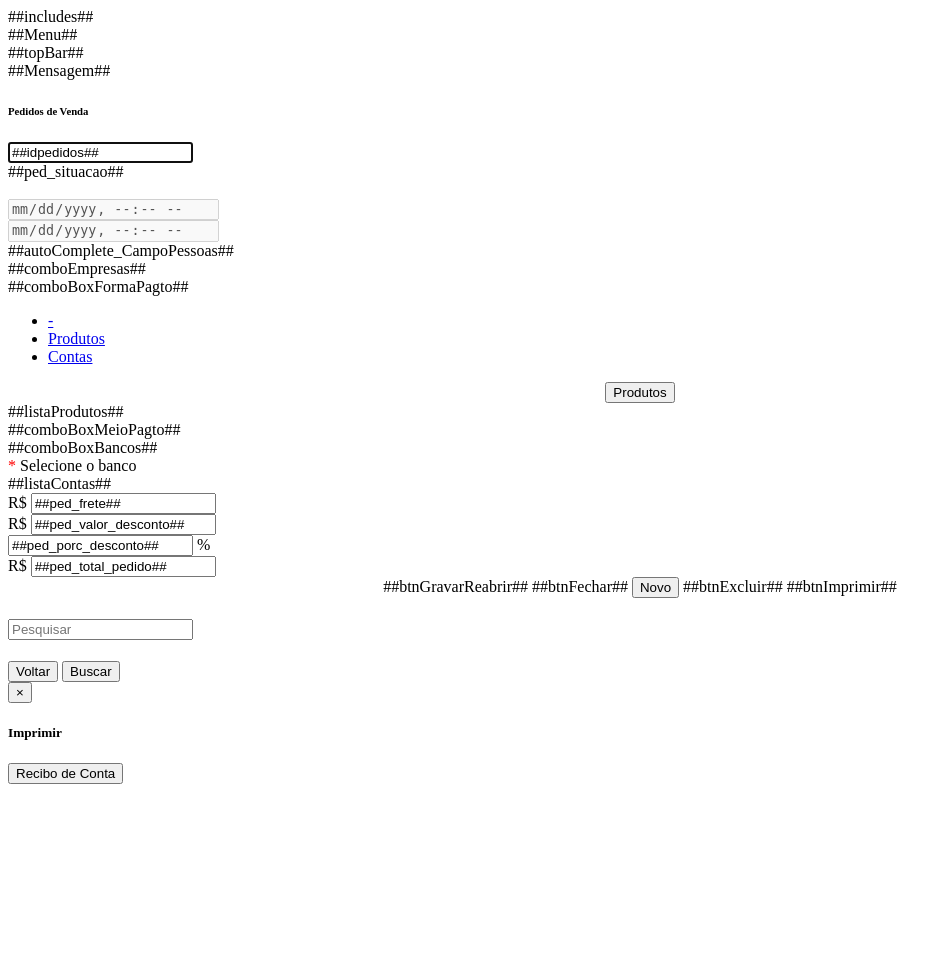
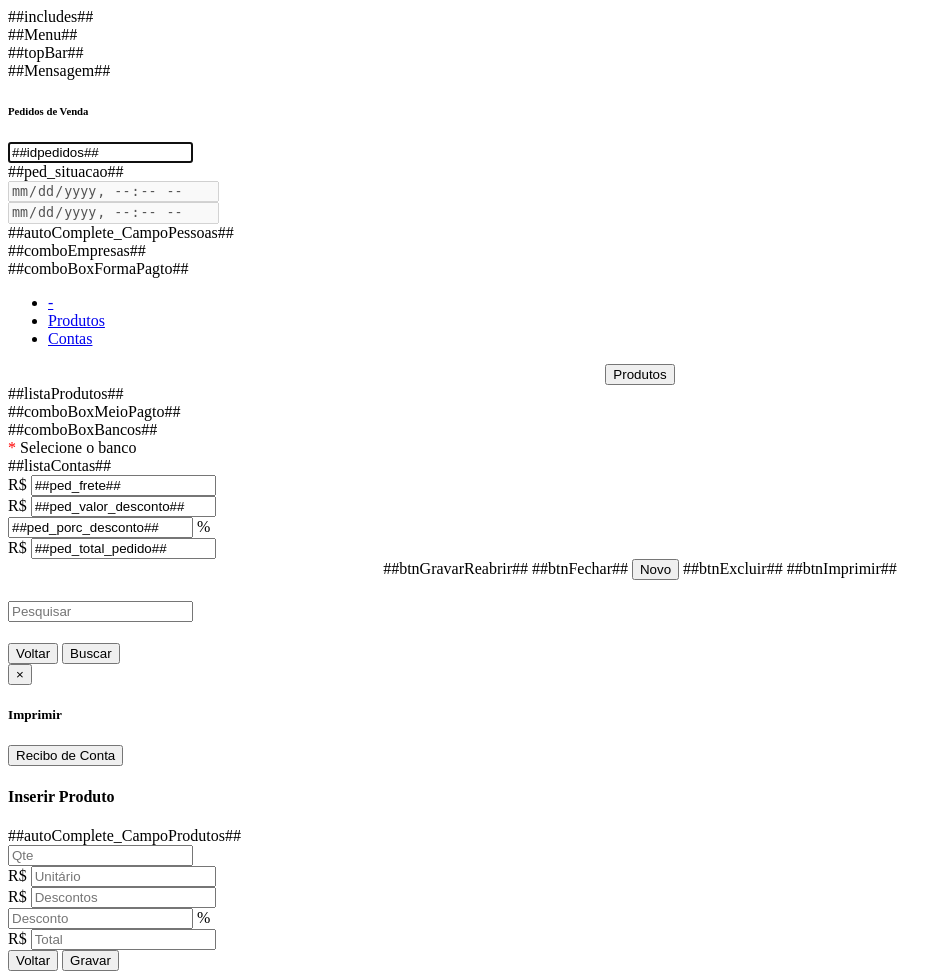
Before and after one commit to ViniciusFFernandes/Sistema_Gerenciamento, a PHP site: page /_Lancamentos/_HTML/pedidos_edita.html in a window 1280 px wide. Shown: the whole page, without its empty margins (0-952 px from the left). Before the commit the page ends 784 px from the top, so only its background shows below. Run offline with PHP 8.4, Linux system fonts and the light colour scheme.

Commit message:
Pedidos, criação do programa de pedidos e inicio das rotinas para o mesmo

```diff
--- a/Class/autoComplete.class.php
+++ b/Class/autoComplete.class.php
@@ -44,6 +44,7 @@
 					            }
 					          })
 					          .autocomplete('instance')._renderItem = function( ul, item ) {
+								$('.ui-autocomplete').css('z-index', '99999');
 					            return $( '<li>' )
 					              .append( '<div>' + item.mostra + '</div>' )
 					              .appendTo( ul );
@@ -63,11 +64,11 @@
 
 		}
 
-		public function criaCampos($campoTexto, $campoId, $placeholder){
+		public function criaCampos($campoTexto, $campoId, $placeholder, $js = ""){
 			$campos = '<div class="input-group">
 						<input type="text" class="form-control" id="' . $campoTexto . '" name="' . $campoTexto . '" value="##' . $campoTexto . '##" placeholder="' . $placeholder . '">
 						<span class="input-group-addon" style="padding: 0x 6px;">
-							<input type="text" class="idAutoComplementar" size="2" readonly id="' . $campoId . '" name="' . $campoId . '" value="##' . $campoId . '##">
+							<input type="text" class="idAutoComplementar" size="2" readonly id="' . $campoId . '" name="' . $campoId . '" value="##' . $campoId . '##" ' . $js . '>
 						</span>
 					</div>';
 			return $campos;
--- a/_BD/conecta_login.php
+++ b/_BD/conecta_login.php
@@ -16,7 +16,7 @@
 require_once("tarefas_diarias.class.php");
 require_once("usuarios.class.php");
 require_once("html.class.php");
-require_once("constantes.vf");
+require_once("constantes.strap");
 //
 //Se não existe define como null para evitar avisos de erro
 if (!isset($_POST['operacao'])) {
--- a/_Lancamentos/_HTML/contapag_edita.html
+++ b/_Lancamentos/_HTML/contapag_edita.html
@@ -257,9 +257,9 @@
                     <div class="col-md-6 col-sm-6 col-12 pb-3">
                       <button type="button" class="btn btn-primary" onclick="imprimir('contapag_recibo.php')">Recibo de Conta</button>
                     </div>
-                    <!-- <div class="col-md-6 col-sm-6 col-12">
-                      <button type="button" class="btn btn-primary" onclick="imprimir('contapag_recibo_associado.php')">Recibo de Associado</button>
-                    </div> -->
+                    <div class="col-md-6 col-sm-6 col-12">
+                      <button type="button" class="btn btn-primary" onclick="imprimir('contapag_recibo_associado.php', ##idEnvio##)">Recibo de Associado</button>
+                    </div>
                   </div>
                 </div>
               </div>
--- a/_Lancamentos/_HTML/pedidos_edita.html
+++ b/_Lancamentos/_HTML/pedidos_edita.html
@@ -8,7 +8,10 @@
 
         ##includes##
         <script src="../js/_Lancamentos/pedidos.js"></script>
-        <script>##autoComplete_Pessoas##</script>
+        <script>
+            ##autoComplete_Pessoas##
+            ##autoComplete_Produtos##
+        </script>
     </head>
 
     <body id="page-top">
@@ -45,11 +48,11 @@
                                 <div class="col-md-2 col-sm-2 col-6 pb-3 pt-2">
                                 ##ped_situacao##
                                 </div>
-                                <div class="d-block d-sm-none clearfix">&nbsp;</div>
-                                <div class="col-md-4 col-sm-4 col-6 pb-3">
+                                <div class="d-block d-sm-none clearfix"></div>
+                                <div class="col-md-4 col-sm-4 col-9 pb-3">
                                     <input type="datetime-local" class="form-control" id="ped_abertura" name="ped_abertura" value="##ped_abertura##" readonly disabled title="Data de Abertura">
                                 </div>
-                                <div class="col-md-4 col-sm-4 col-6 pb-3">
+                                <div class="col-md-4 col-sm-4 col-9 pb-3">
                                     <input type="datetime-local" class="form-control" id="ped_fechamento" name="ped_fechamento" value="##ped_fechamento##" readonly disabled title="Data de Fechamento">
                                 </div>
                             </div>
@@ -66,15 +69,15 @@
                             </div>
                             <ul class="nav nav-tabs">
                                 <li class="nav-item" ><a class="nav-link active" data-toggle="tab" href="#divVazia">-</a></li>
-                                <li class="nav-item" ><a class="nav-link" data-toggle="tab" href="#divProdutos">Produtos</a></li>
-                                <li class="nav-item" ><a class="nav-link" data-toggle="tab" href="#divContas">Contas</a></li>
+                                <li class="nav-item ##escondeTab##" ><a class="nav-link" data-toggle="tab" href="#divProdutos">Produtos</a></li>
+                                <li class="nav-item ##escondeTab##" ><a class="nav-link" data-toggle="tab" href="#divContas">Contas</a></li>
                             </ul>
                             <div class="tab-content">
                                 <div id="divVazia" class="tab-pane fade pb-3 active show"></div>
                                 <div id="divProdutos" class="tab-pane fade">
                                     <div class="row">
                                         <div class="col-md-12 col-sm-12 col-12 pb-3 pt-3" align="center">
-                                            <button type="button" onclick="limpaModalProd()" class="btn btn-success" data-toggle="modal" data-target="#modalProdutos"><i class="fas fa-plus"></i> Produtos</button>
+                                            <button type="button" onclick="//limpaModalProd()" class="btn btn-success" data-toggle="modal" data-target="#modalProdutos"><i class="fas fa-plus"></i> Produtos</button>
                                         </div>
                                     </div>
                                     ##listaProdutos##
@@ -179,6 +182,68 @@
                             </div>
                         </div>
                     </div>
+
+                    <div class="modal fade" id="modalProdutos" tabindex="-1" role="dialog" aria-labelledby="buscaLabel">
+                        <div class="modal-dialog modal-md" role="document">
+                        <div class="card shadow mb-4">
+                            <div class="card-header py-3">
+                            <h4 class="modal-title font-weight-bold">Inserir Produto</h4>
+                            </div>
+                            <div class="card-body">
+                                <input type="hidden" name="idpedidos_itens" id="idpedidos_itens">
+                                <div class="row">
+                                    <div class="col-md-12 col-sm-12 col-12 pb-3">
+                                        ##autoComplete_CampoProdutos##
+                                    </div>
+                                </div>
+                                <div class="row">
+                                    <div class="col-md-6 col-sm-6 col-6 pb-3">
+                                        <div class="input-group">
+                                            <input type="text" class="form-control" placeholder="Qte" id="peit_qte" name="peit_qte" >
+                                            <span class="input-group-addon" id='peit_sigla_unidade'>&nbsp;&nbsp;</span>
+                                        </div>
+                                    </div>
+                                </div>
+                                <div class="row">
+                                    <div class="col-md-6 col-sm-6 col-6 pb-3">
+                                        <div class="input-group">
+                                            <span class="input-group-addon">R$</span>
+                                            <input type="text" class="form-control" placeholder="Unitário" id="peit_unitario" name="peit_unitario" onkeyup="">
+                                        </div>
+                                    </div>
+                                </div>
+                                <div class="row">
+                                    <div class="col-md-6 col-sm-6 col-6 pb-3">
+                                        <div class="input-group">
+                                            <span class="input-group-addon">R$</span>
+                                            <input type="text" class="form-control" placeholder="Descontos" id="peit_desconto" name="peit_unitario" onkeyup="">
+                                        </div>
+                                    </div>
+                                    <div class="col-md-6 col-sm-6 col-6 pb-3">
+                                        <div class="input-group">
+                                            <input type="text" class="form-control" placeholder="Desconto" id="peit_desconto_porc" name="peit_desconto_porc">
+                                            <span class="input-group-addon" id='peit_sigla_unidade'>%</span>
+                                        </div>
+
+                                    </div>
+                                </div>
+                                <div class="row">
+                                    <div class="col-md-6 col-sm-6 col-6 pb-3">
+                                        <div class="input-group">
+                                            <span class="input-group-addon">R$</span>
+                                            <input type="text" class="form-control" placeholder="Total" id="peit_total" name="peit_total" onkeyup="">
+                                        </div>
+                                    </div>
+                                </div>
+                            </div>
+                            <div class="card-footer">
+                            <button type="button" class="btn btn-light" data-dismiss="modal">Voltar</button>
+                            <button type="button" onclick="gravarProduto()" class="btn btn-primary">Gravar</button>
+                            </div>
+                        </div>
+                        </div>
+                    </div>
+
                 </div>
             </div>
         </div>
--- a/_Lancamentos/contapag_edita.php
+++ b/_Lancamentos/contapag_edita.php
@@ -71,6 +71,7 @@
   $html = str_replace("##autoComplete_Pessoas##", $codigo_js, $html);
   $html = str_replace("##autoComplete_CampoPessoas##", $codigo_campo, $html);
   $html = str_replace("##id_cadastro##", $reg['idcontapag'], $html);
+  $html = str_replace("##idEnvio##", $reg['ctpg_idsalarios_funcionarios'], $html);
   $html = str_replace("##idcontapag##", $reg['idcontapag'], $html);
   $html = str_replace("##ctpg_pessoa##", $reg['pess_nome'], $html);
   $html = str_replace("##ctpg_idcliente##", $reg['idpessoas'], $html);
--- a/_Lancamentos/pedidos_grava.php
+++ b/_Lancamentos/pedidos_grava.php
@@ -23,12 +23,12 @@
     unset($dados);
     $dados['idpedidos'] = "width='6%' ";
     $dados['pess_nome'] = "";
-    $dados['abertura'] = "align='right' class='d-none d-sm-table-cell'";
+    $dados['abertura'] = "class='d-none d-sm-table-cell'";
     $dados['ped_situacao'] = "";
     //
     $cabecalho["Código"] = "";
     $cabecalho["Cliente"] = "";
-    $cabecalho["Abertura"] = "align='right' class='d-none d-sm-table-cell'";
+    $cabecalho["Abertura"] = "class='d-none d-sm-table-cell'";
     $cabecalho["Situação"] = "";
     //
     echo $tabelas->geraTabelaBusca($res, $db, $dados, $paginaRetorno, $cabecalho);
--- a/js/_Lancamentos/pedidos.js
+++ b/js/_Lancamentos/pedidos.js
@@ -76,3 +76,17 @@
         }, 'html');
     }
 }
+
+function gravarProduto(){
+    var id_cadastro = ;
+    var idprodutos = ;
+    var peit_qte = ;
+    var peit_unitario = ;
+    var peit_desconto = ;
+    var peit_desconto_porc = ;
+    var peit_total = ;
+}
+
+function buscaDadosProduto(){
+    var idprodutos = ;
+}
```
Also changed, not shown: Class/atualizacao.class.php (+25 -3 lines), Class/pedidos.class.php (+59 -8 lines), _Lancamentos/pedidos_edita.php (+23 -4 lines), _Lancamentos/salarios_grava.php (+10 -8 lines), _Relatorios/coleta.php (+6 -1 lines), css/padrao.css.
